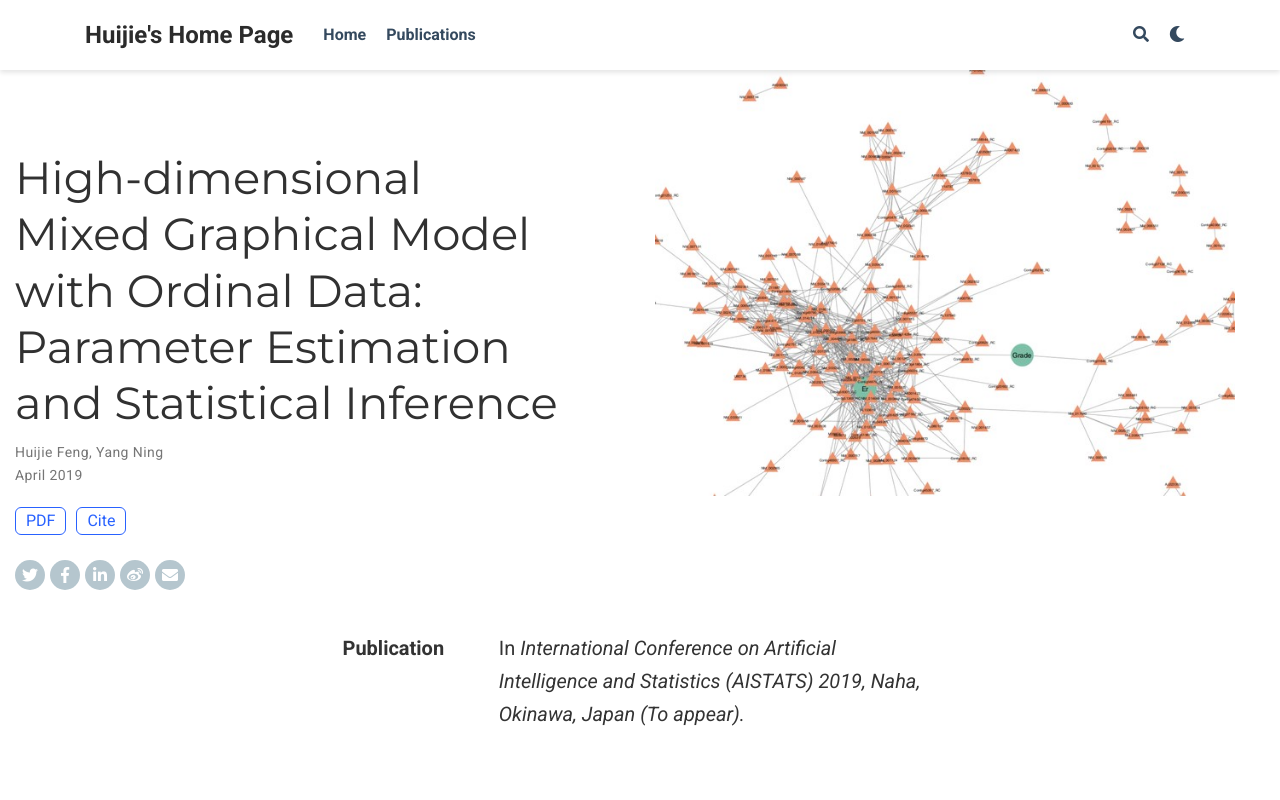
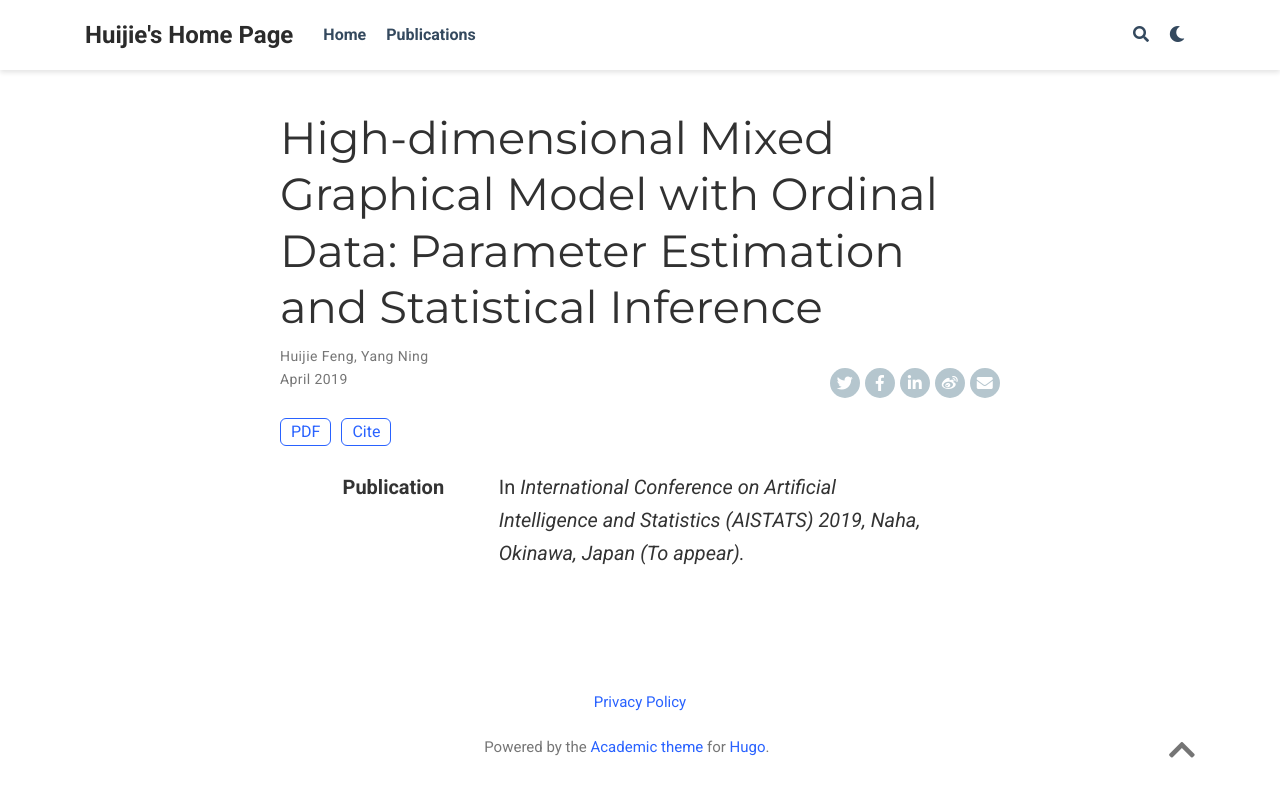
Before and after one commit to huijiefeng/huijiefeng.github.io, a plain HTML site: page publication/mixed_graphical_model/index.html in a window 1280 px wide. Shown: the top 800 px of the page. Drawn offline with nearby package versions, Linux system fonts and the light colour scheme; some packages are replaced by stand-ins of ours; some icons are missing.

Commit message:
Remove picture for publication

```diff
--- a/publication/mixed_graphical_model/index.html
+++ b/publication/mixed_graphical_model/index.html
@@ -114,12 +114,13 @@
 
 
 
-  <meta property="twitter:card" content="summary_large_image">
+
+  <meta property="twitter:card" content="summary">
 
   <meta property="og:site_name" content="Huijie&#39;s Home Page">
   <meta property="og:url" content="/publication/mixed_graphical_model/">
   <meta property="og:title" content="High-dimensional Mixed Graphical Model with Ordinal Data: Parameter Estimation and Statistical Inference | Huijie&#39;s Home Page">
-  <meta property="og:description" content=""><meta property="og:image" content="/publication/mixed_graphical_model/featured.jpg">
+  <meta property="og:description" content=""><meta property="og:image" content="/img/icon-192.png">
   <meta property="og:locale" content="en-us">
 
   <meta property="article:published_time" content="2019-04-16T00:00:00-07:00">
@@ -268,201 +269,13 @@
 
 
 
-<div class="article-header d-xl-none">
-  <div class="featured-image" style="background-image: url('/publication/mixed_graphical_model/featured_hu8beaa139bc5c3388701066f6827e0776_521159_800x0_resize_q90_lanczos.jpg');"></div>
-
-</div>
-
-
-<div class="container-fluid split-header d-none d-xl-block">
-  <div class="row">
-    <div class="col-6">
-      <div class="split-header-content">
-        <h1 itemprop="name">High-dimensional Mixed Graphical Model with Ordinal Data: Parameter Estimation and Statistical Inference</h1>
 
 
 
 
+<div class="article-container pt-3">
+  <h1 itemprop="name">High-dimensional Mixed Graphical Model with Ordinal Data: Parameter Estimation and Statistical Inference</h1>
 
-
-
-<meta content="2019-04-16 00:00:00 -0700 PDT" itemprop="datePublished">
-<meta content="2019-04-16 00:00:00 -0700 PDT" itemprop="dateModified">
-
-<div class="article-metadata">
-
-
-
-
-
-  <div>
-
-
-
-
-  <span itemscope itemprop="author" itemtype="http://schema.org/Person">
-      <span itemprop="name">
-
-
-
-
-      <a href="/authors/huijie-feng/">Huijie Feng</a></span></span>,
-  <span itemscope itemprop="author" itemtype="http://schema.org/Person">
-      <span itemprop="name">
-
-
-
-
-      <a href="/authors/yang-ning/">Yang Ning</a></span></span>
-
-
-
-
-  </div>
-
-
-
-
-  <span class="article-date">
-
-
-
-
-    <time>April 2019</time>
-  </span>
-
-
-
-
-
-
-
-
-
-
-
-
-
-</div>
-
-
-
-
-
-
-
-
-
-
-
-
-
-
-
-
-
-
-
-
-
-<div class="btn-links mb-3">
-
-
-
-
-
-
-
-
-
-
-
-
-
-
-<a class="btn btn-outline-primary my-1 mr-1" href="http://proceedings.mlr.press/v89/feng19a.html" target="_blank" rel="noopener">
-  PDF
-</a>
-
-
-
-<button type="button" class="btn btn-outline-primary my-1 mr-1 js-cite-modal"
-        data-filename="/publication/mixed_graphical_model/cite.bib">
-  Cite
-</button>
-
-
-
-
-
-
-
-
-
-
-
-
-
-
-
-</div>
-
-
-
-
-<div class="share-box" aria-hidden="true">
-  <ul class="share">
-    <li>
-      <a class="twitter"
-         href="https://twitter.com/intent/tweet?text=High-dimensional%20Mixed%20Graphical%20Model%20with%20Ordinal%20Data%3a%20Parameter%20Estimation%20and%20Statistical%20Inference&amp;url=%2fpublication%2fmixed_graphical_model%2f"
-         target="_blank" rel="noopener">
-        <i class="fab fa-twitter"></i>
-      </a>
-    </li>
-    <li>
-      <a class="facebook"
-         href="https://www.facebook.com/sharer.php?u=%2fpublication%2fmixed_graphical_model%2f"
-         target="_blank" rel="noopener">
-        <i class="fab fa-facebook-f"></i>
-      </a>
-    </li>
-    <li>
-      <a class="linkedin"
-         href="https://www.linkedin.com/shareArticle?mini=true&amp;url=%2fpublication%2fmixed_graphical_model%2f&amp;title=High-dimensional%20Mixed%20Graphical%20Model%20with%20Ordinal%20Data%3a%20Parameter%20Estimation%20and%20Statistical%20Inference"
-         target="_blank" rel="noopener">
-        <i class="fab fa-linkedin-in"></i>
-      </a>
-    </li>
-    <li>
-      <a class="weibo"
-         href="http://service.weibo.com/share/share.php?url=%2fpublication%2fmixed_graphical_model%2f&amp;title=High-dimensional%20Mixed%20Graphical%20Model%20with%20Ordinal%20Data%3a%20Parameter%20Estimation%20and%20Statistical%20Inference"
-         target="_blank" rel="noopener">
-        <i class="fab fa-weibo"></i>
-      </a>
-    </li>
-    <li>
-      <a class="email"
-         href="mailto:?subject=High-dimensional%20Mixed%20Graphical%20Model%20with%20Ordinal%20Data%3a%20Parameter%20Estimation%20and%20Statistical%20Inference&amp;body=%2fpublication%2fmixed_graphical_model%2f">
-        <i class="fas fa-envelope"></i>
-      </a>
-    </li>
-  </ul>
-</div>
-
-
-      </div>
-    </div>
-    <div class="col-6">
-      <div class="split-header-image">
-        <img src="/publication/mixed_graphical_model/featured_hu8beaa139bc5c3388701066f6827e0776_521159_680x500_fill_q90_lanczos_smart1.jpg" itemprop="image" alt="">
-
-      </div>
-    </div>
-  </div>
-</div>
-
-<div class="article-container d-xl-none">
-  <h1 itemprop="name">High-dimensional Mixed Graphical Model with Ordinal Data: Parameter Estimation and Statistical Inference</h1>
 
 
 
@@ -631,6 +444,7 @@
 
 
 </div>
+
 
 
 </div>
```
Also changed, not shown: authors/admin/index.html (+17 -0 lines), index.html (+17 -5 lines), publication/mcid/featured.jpg, publication/mcid/featured_hu383616d57e26423b47504d9693b3768e_117748_150x0_resize_q90_lanczos.jpg (added), publication/mcid/featured_hu383616d57e26423b47504d9693b3768e_117748_680x500_fill_q90_lanczos_smart1.jpg (added), publication/mcid/featured_hu383616d57e26423b47504d9693b3768e_117748_800x0_resize_q90_lanczos.jpg (added).
